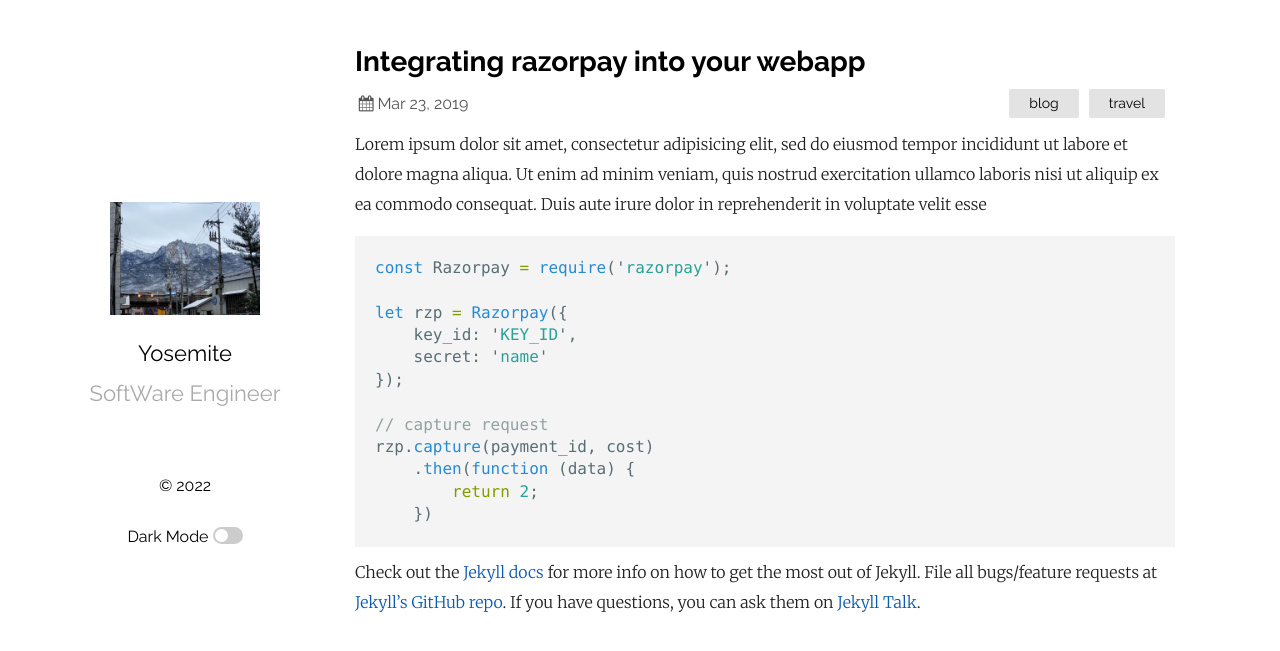
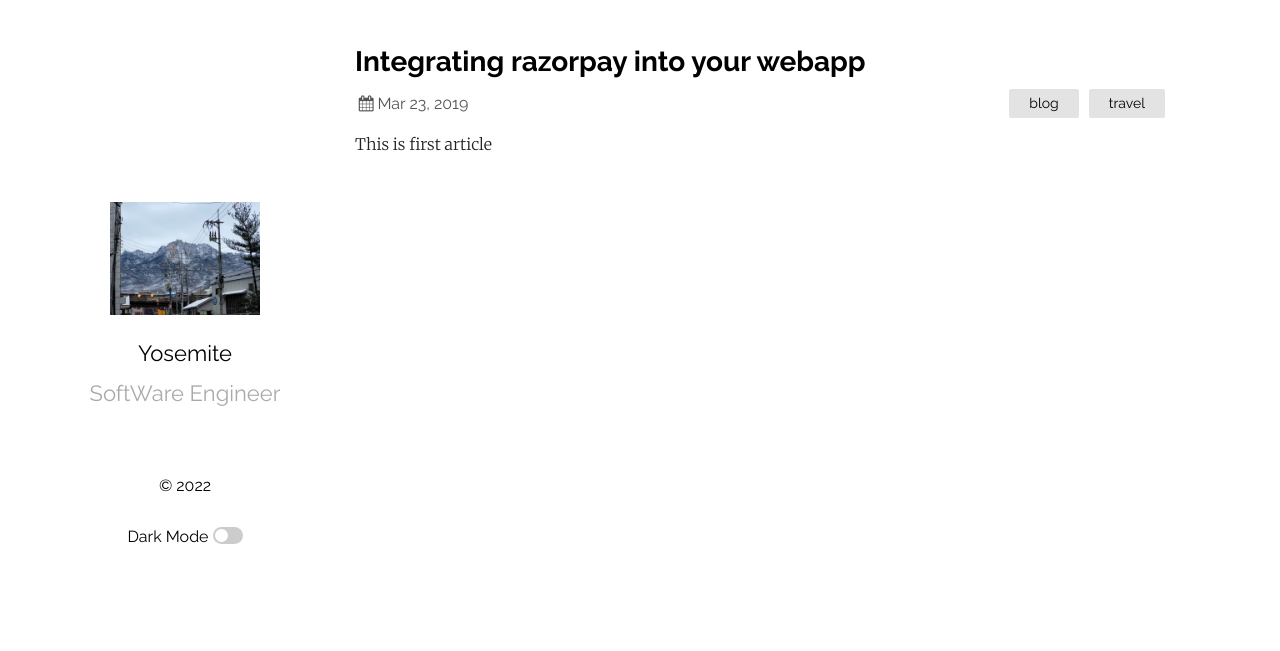
Before and after one commit to in-yosemite/in-yosemite.github.io, a Jekyll site: the page built from _posts/2022-07-12-test.markdown, in a window 1280 px wide. Shown: the top 651 px of the page. Built offline with Jekyll 4.4.1, drawn with Linux system fonts in a browser that asks for light colours.

Commit message:
Update 2022-07-12-test.markdown

````diff
--- a/_posts/2022-07-12-test.markdown
+++ b/_posts/2022-07-12-test.markdown
@@ -5,25 +5,5 @@ date:   2019-03-23 21:03:36 +0530
 categories: [blog, travel]
 tags: [hot, summer]
 ---
-Lorem ipsum dolor sit amet, consectetur adipisicing elit, sed do eiusmod tempor incididunt ut labore et dolore magna aliqua. Ut enim ad minim veniam, quis nostrud exercitation ullamco laboris nisi ut aliquip ex ea commodo consequat. Duis aute irure dolor in reprehenderit in voluptate velit esse
 
-```javascript
-const Razorpay = require('razorpay');
-
-let rzp = Razorpay({
-	key_id: 'KEY_ID',
-	secret: 'name'
-});
-
-// capture request
-rzp.capture(payment_id, cost)
-	.then(function (data) {
-		return 2;
-	})
-```
-
-Check out the [Jekyll docs][jekyll-docs] for more info on how to get the most out of Jekyll. File all bugs/feature requests at [Jekyll’s GitHub repo][jekyll-gh]. If you have questions, you can ask them on [Jekyll Talk][jekyll-talk].
-
-[jekyll-docs]: https://jekyllrb.com/docs/home
-[jekyll-gh]:   https://github.com/jekyll/jekyll
-[jekyll-talk]: https://talk.jekyllrb.com/
+This is first article
````
